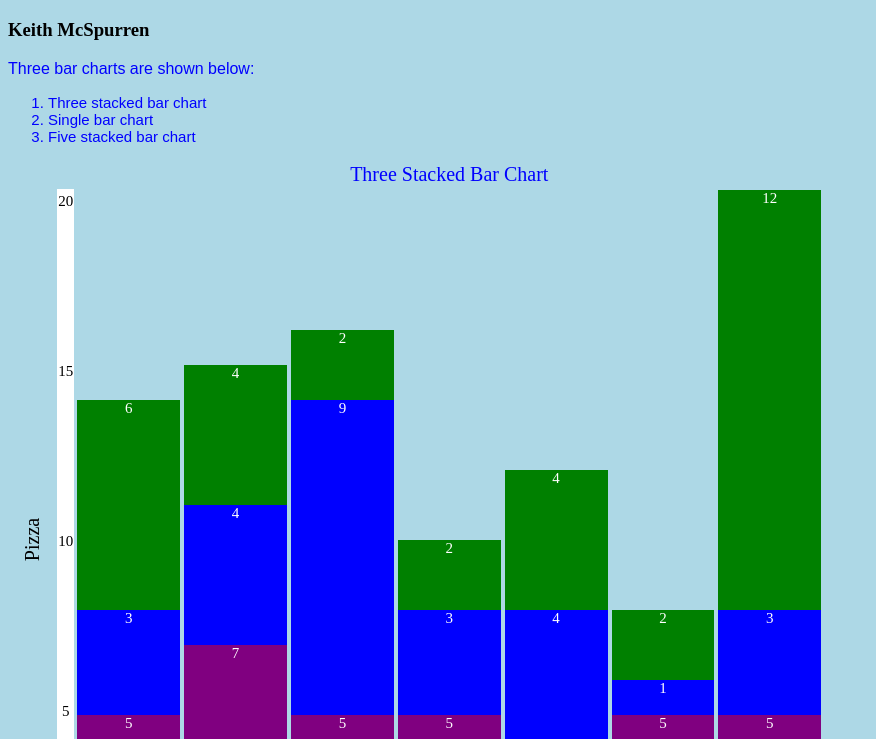
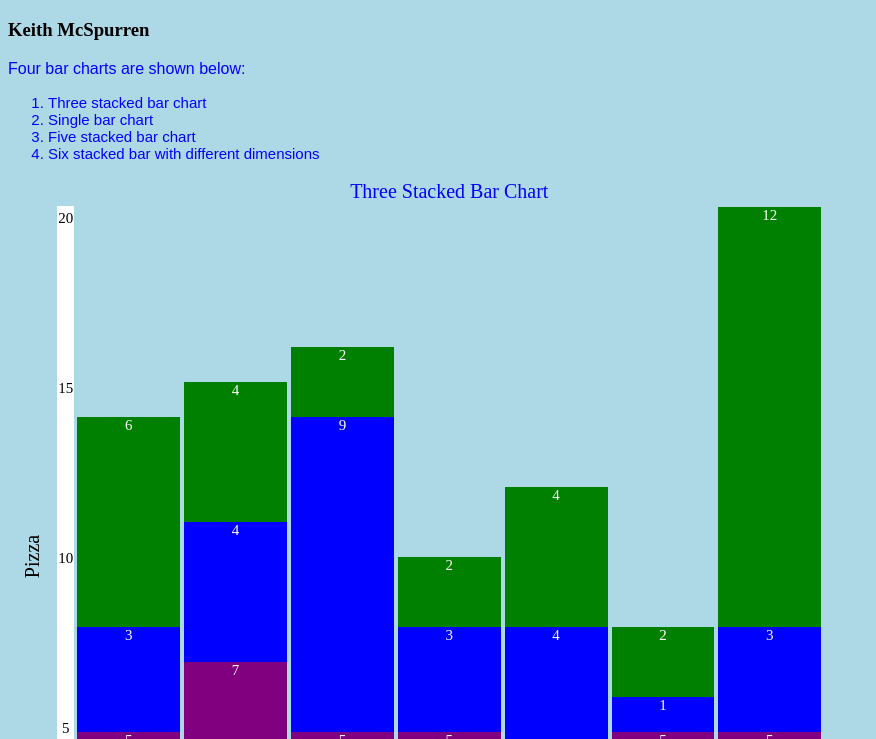
Before and after one commit to 67millwood/barcharts, a website: page index.html in a window 1280 px wide. Shown: the part 61-800 px from the top of the page, without its empty margins (0-876 px from the left). Drawn offline with nearby package versions, Linux system fonts and the light colour scheme.

Commit message:
final change.  done.

```diff
--- a/index.html
+++ b/index.html
@@ -9,11 +9,12 @@
 
 <h1>Stretch Project: Table Maker</h1>
 <h3>Keith McSpurren</h3>
-<p class="baseline">Three bar charts are shown below:</p>
+<p class="baseline">Four bar charts are shown below:</p>
   <ol>
     <li>Three stacked bar chart</li>
     <li>Single bar chart</li>
     <li>Five stacked bar chart</li>
+    <li>Six stacked bar with different dimensions</li>
   </ol>
 
 
```
